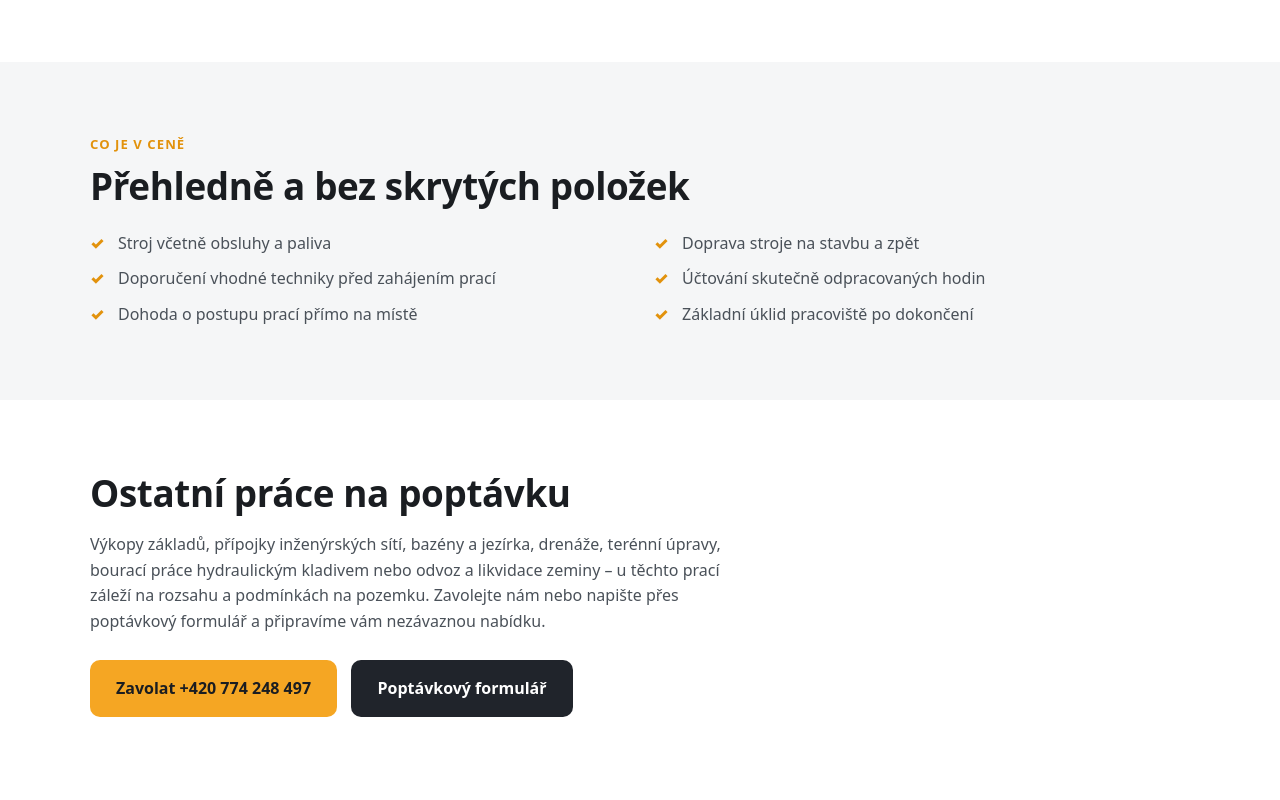
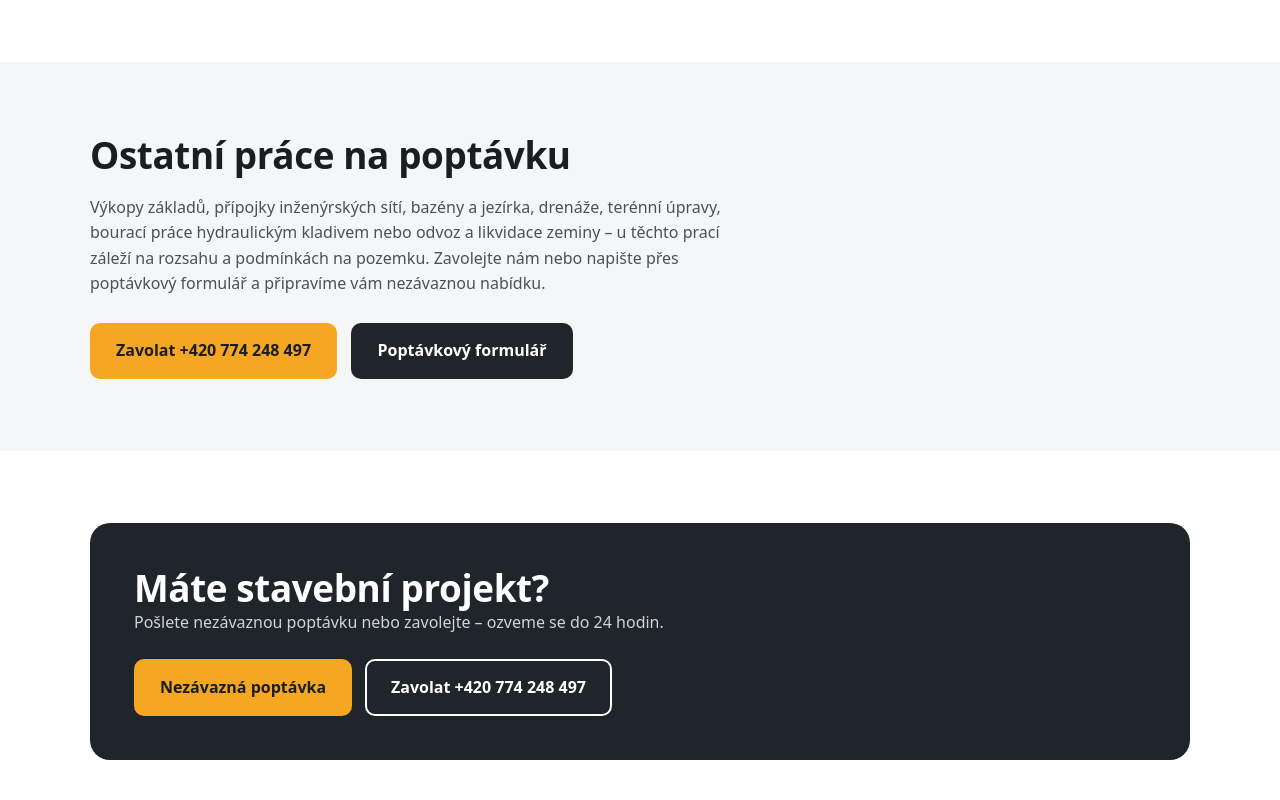
Before and after one commit to Foxxikk/zemni-prace-web, a Next.js app: page /cenik in a window 1280 px wide. Shown: the part 760-1560 px from the top of the page. Built offline with nearby package versions, Linux system fonts and the light colour scheme; no server answers.

Commit message:
Cenik: odebrani sekce Co je v cene

```diff
--- a/app/cenik/page.jsx
+++ b/app/cenik/page.jsx
@@ -22,15 +22,6 @@ const cenik = [
     desc:
       "Přesun stroje na místo určení a zpět v okruhu do 20 km od našeho sídla v Babicích u Říčan. U vzdálenějších lokalit cenu dopravy upřesníme podle kilometrů.",
   },
-];
-
-const zahrnuje = [
-  "Stroj včetně obsluhy a paliva",
-  "Doprava stroje na stavbu a zpět",
-  "Doporučení vhodné techniky před zahájením prací",
-  "Účtování skutečně odpracovaných hodin",
-  "Dohoda o postupu prací přímo na místě",
-  "Základní úklid pracoviště po dokončení",
 ];
 
 export default function Cenik() {
@@ -68,18 +59,6 @@ export default function Cenik() {
       </section>
 
       <section className="section section-alt">
-        <div className="container">
-          <p className="eyebrow">Co je v ceně</p>
-          <h2>Přehledně a bez skrytých položek</h2>
-          <ul className="checklist" style={{ marginTop: 24 }}>
-            {zahrnuje.map((z) => (
-              <li key={z}>{z}</li>
-            ))}
-          </ul>
-        </div>
-      </section>
-
-      <section className="section">
         <div className="container prose">
           <h2>Ostatní práce na poptávku</h2>
           <p>
```
